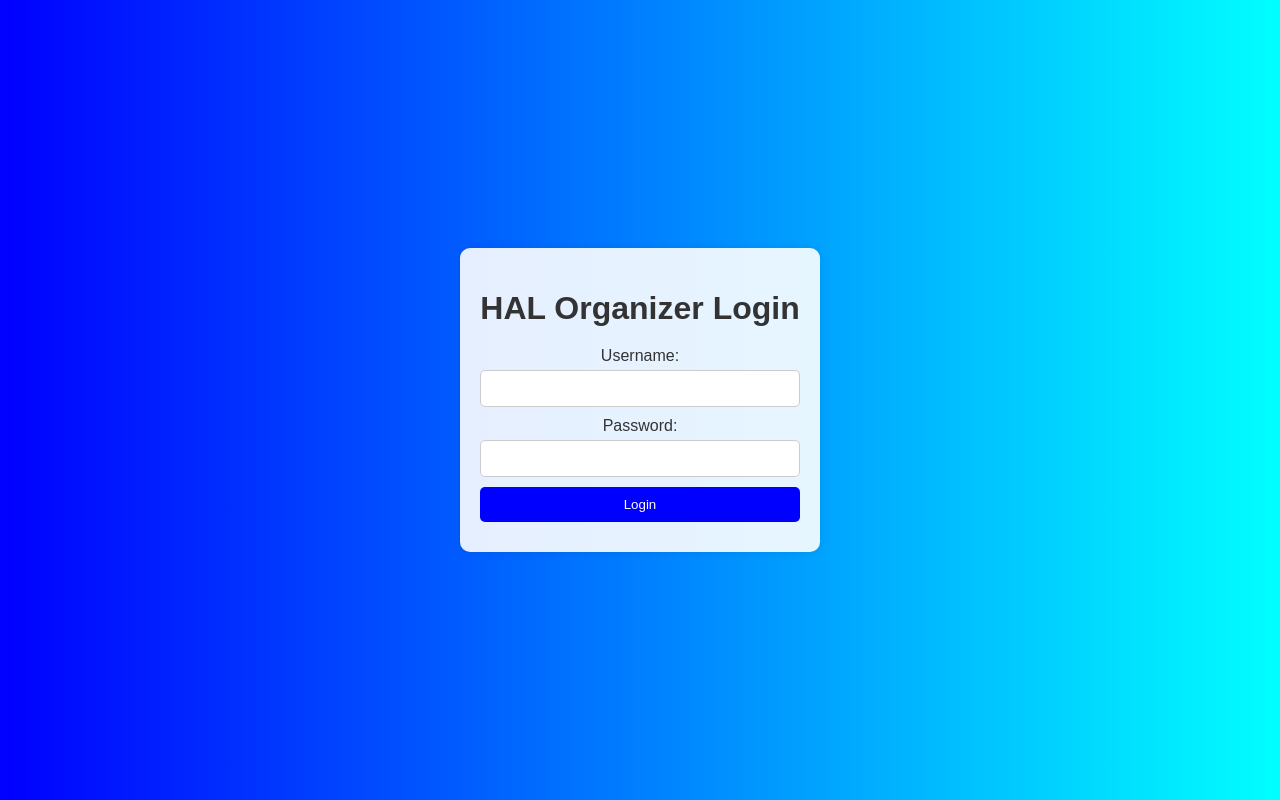
After one commit to AbhisecR/Qrbasedfoodservice, a Flask app: page /login in a window 1280 px wide. The commit adds this page. Run offline with Flask 3, Linux system fonts and the light colour scheme.

Commit message:
changes made in scanner login and app.py

```diff
--- a/qr_fs/app.py
+++ b/qr_fs/app.py
@@ -1,14 +1,22 @@
 import sqlite3
-from flask import Flask, request, render_template
+from flask import Flask, request, render_template, redirect, url_for
+from flask_login import LoginManager, UserMixin, login_user, logout_user, login_required, current_user
+from flask_bcrypt import Bcrypt
 from datetime import datetime
 import logging
 
 logging.basicConfig(level=logging.DEBUG)
 
 app = Flask(__name__)
+app.secret_key = 'your_secret_key'
+bcrypt = Bcrypt(app)
+login_manager = LoginManager()
+login_manager.init_app(app)
+login_manager.login_view = 'login'
 
 print("Initializing the app...")
 
+# Initialize the SQLite database
 def init_db():
     print("Initializing the database...")
     conn = sqlite3.connect('qrcodes.db')
@@ -25,9 +33,51 @@ def init_db():
     conn.close()
     print("Database initialized.")
 
+# User setup for demo
+class User(UserMixin):
+    def __init__(self, id, username, password_hash):
+        self.id = id
+        self.username = username
+        self.password_hash = password_hash
+
+    def verify_password(self, password):
+        return bcrypt.check_password_hash(self.password_hash, password)
+
+users = {
+    'admin': User('1', 'admin', bcrypt.generate_password_hash('password').decode('utf-8'))
+}
+
+@login_manager.user_loader
+def load_user(user_id):
+    return users.get('admin') if user_id == '1' else None
+
 @app.route('/')
 def index():
     logging.info("Index route accessed")
+    if current_user.is_authenticated:
+        return redirect(url_for('scan_page'))
+    return redirect(url_for('login'))
+
+@app.route('/login', methods=['GET', 'POST'])
+def login():
+    if request.method == 'POST':
+        username = request.form['username']
+        password = request.form['password']
+        user = users.get(username)
+        if user and user.verify_password(password):
+            login_user(user)
+            return redirect(url_for('scan_page'))
+    return render_template('login.html')
+
+@app.route('/logout')
+@login_required
+def logout():
+    logout_user()
+    return redirect(url_for('login'))
+
+@app.route('/scan')
+@login_required
+def scan_page():
     return render_template('scanner.html')
 
 # Determine the current meal
@@ -43,31 +93,42 @@ def get_current_meal():
         return None  # Out of meal times
 
 # Endpoint to scan QR code
-@app.route('/scan', methods=['POST'])
+@app.route('/scan_qr', methods=['POST'])
+@login_required
 def scan_qr():
     logging.info("Received a scan request...")
     participant_id = request.form['id']
     meal_type = get_current_meal()
 
     if meal_type is None:
+        logging.error("Meal type is none. Scanning is only available during meal times.")
         return "Scanning is only available during meal times", 400
 
-    conn = sqlite3.connect('qrcodes.db')
-    c = conn.cursor()
-    c.execute(f'SELECT {meal_type} FROM participants WHERE id = ?', (participant_id,))
-    result = c.fetchone()
+    try:
+        conn = sqlite3.connect('qrcodes.db')
+        c = conn.cursor()
+        c.execute(f'SELECT {meal_type} FROM participants WHERE id = ?', (participant_id,))
+        result = c.fetchone()
 
-    if result is None:
-        return "Invalid QR code", 400
-    if result[0] == 0:  # Not scanned yet for this meal
-        c.execute(f'UPDATE participants SET {meal_type} = 1 WHERE id = ?', (participant_id,))
-        conn.commit()
-        return f"QR code valid for {meal_type}, food can be served", 200
-    else:  # Already scanned for this meal
-        return f"QR code already scanned for {meal_type}", 400
+        if result is None:
+            logging.error(f"Invalid QR code: {participant_id}.")
+            return "Invalid QR code", 400
+        if result[0] == 0:  # Not scanned yet for this meal
+            c.execute(f'UPDATE participants SET {meal_type} = 1 WHERE id = ?', (participant_id,))
+            conn.commit()
+            logging.info(f"QR code valid for {meal_type}, food can be served.")
+            return f"QR code valid for {meal_type}, food can be served", 200
+        else:  # Already scanned for this meal
+            logging.info(f"QR code already scanned for {meal_type}. Participant ID: {participant_id}")
+            return f"QR code already scanned for {meal_type}", 400
+    except Exception as e:
+        logging.error(f"An error occurred: {e}")
+        return "An error occurred. Please try again.", 500
+    finally:
+        conn.close()
 
 print("App setup complete.")
 
 if __name__ == '__main__':
     init_db()
-    app.run(debug=True,host="0.0.0.0",port=5000)
+    app.run(debug=True, host="0.0.0.0", port=5000)
--- /dev/null
+++ b/qr_fs/templates/login.html
@@ -0,0 +1,66 @@
+<!DOCTYPE html>
+<html lang="en">
+<head>
+    <meta charset="UTF-8">
+    <meta name="viewport" content="width=device-width, initial-scale=1.0">
+    <title>HAL Organizer Login</title>
+    <style>
+        body {
+            font-family: Arial, sans-serif;
+            margin: 0;
+            padding: 0;
+            display: flex;
+            justify-content: center;
+            align-items: center;
+            height: 100vh;
+            background: linear-gradient(to right, #0000ff, #00ffff);
+        }
+        .container {
+            text-align: center;
+            background: rgba(255, 255, 255, 0.9); /* Slightly transparent white */
+            padding: 20px;
+            border-radius: 10px;
+            box-shadow: 0 0 10px rgba(0, 0, 0, 0.1);
+        }
+        h1 {
+            margin-bottom: 20px;
+            color: #333;
+        }
+        form {
+            display: flex;
+            flex-direction: column;
+        }
+        label {
+            margin-bottom: 5px;
+            color: #333;
+        }
+        input {
+            margin-bottom: 10px;
+            padding: 10px;
+            border: 1px solid #ccc;
+            border-radius: 5px;
+        }
+        input[type="submit"] {
+            background-color: #0000ff;
+            color: white;
+            border: none;
+            cursor: pointer;
+        }
+        input[type="submit"]:hover {
+            background-color: #00ffff;
+        }
+    </style>
+</head>
+<body>
+    <div class="container">
+        <h1>HAL Organizer Login</h1>
+        <form method="POST" action="/login">
+            <label for="username">Username:</label>
+            <input type="text" id="username" name="username" required>
+            <label for="password">Password:</label>
+            <input type="password" id="password" name="password" required>
+            <input type="submit" value="Login">
+        </form>
+    </div>
+</body>
+</html>
```
Also changed, not shown: qr_fs/templates/scanner.html (+86 -7 lines), qr_fs/qrcodes.db.
